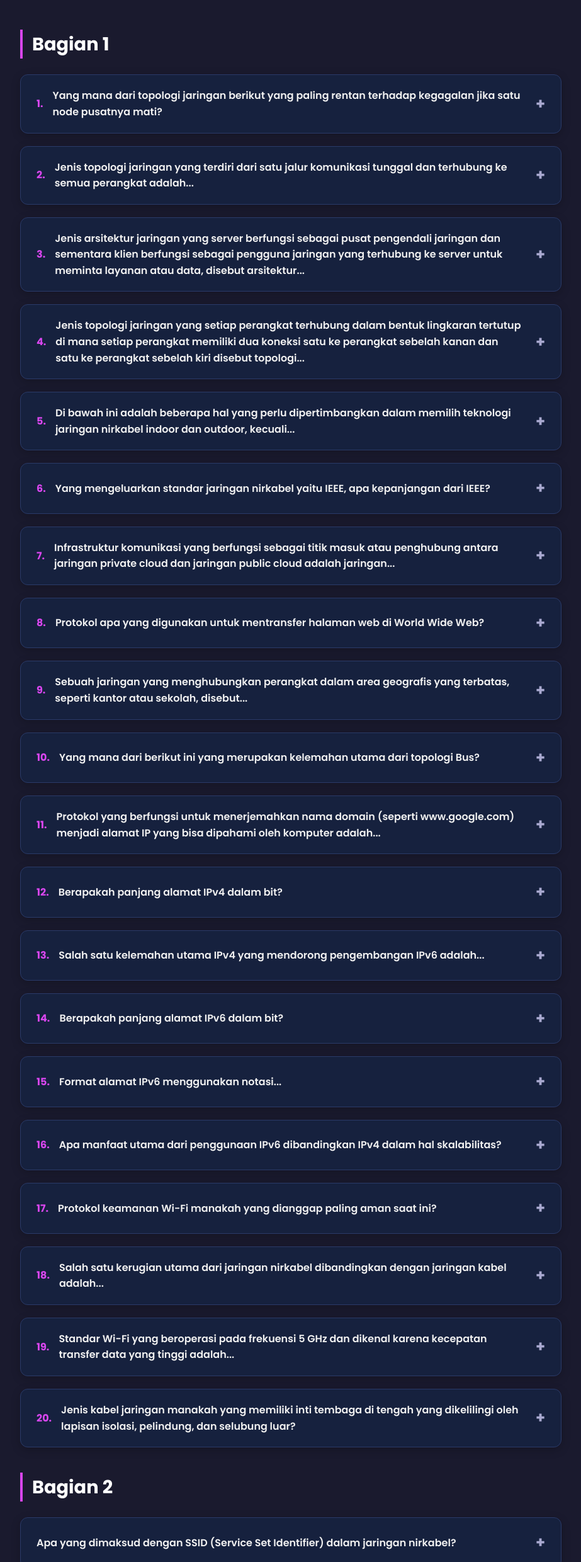
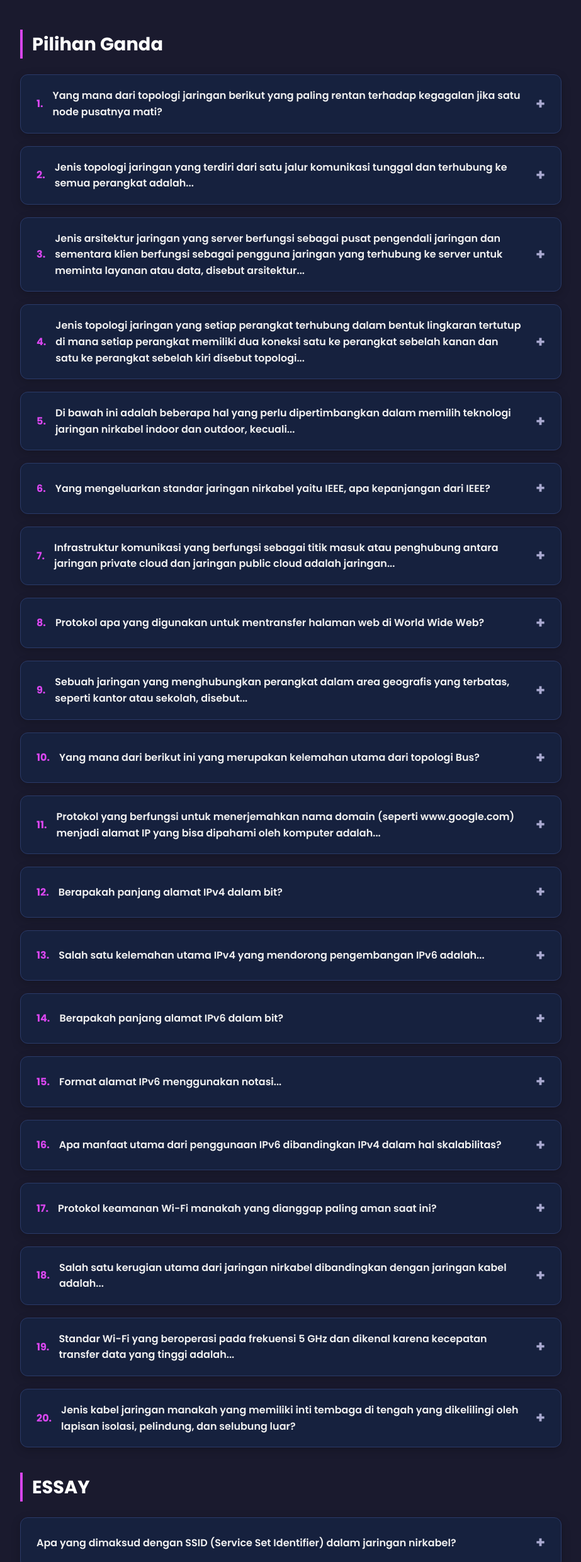
Before and after one commit to RezvyDavi/tkj, a plain HTML site: page index.html in a window 1280 px wide. Shown: the part 190-2670 px from the top of the page at 63% size, without its empty margins (178-1101 px from the left). Drawn offline with Linux system fonts and the light colour scheme.

Commit message:
Update index.html

```diff
--- a/index.html
+++ b/index.html
@@ -135,7 +135,7 @@
 
         <main>
             <section id="bagian1">
-                <h2>Bagian 1</h2>
+                <h2>Pilihan Ganda</h2>
 
                 <div class="qa-card">
                     <div class="question"><span class="number">1.</span>
@@ -321,7 +321,7 @@
             </section>
 
             <section id="bagian2">
-                <h2>Bagian 2</h2>
+                <h2>ESSAY</h2>
 
                 <div class="qa-card">
                     <div class="question">
```
